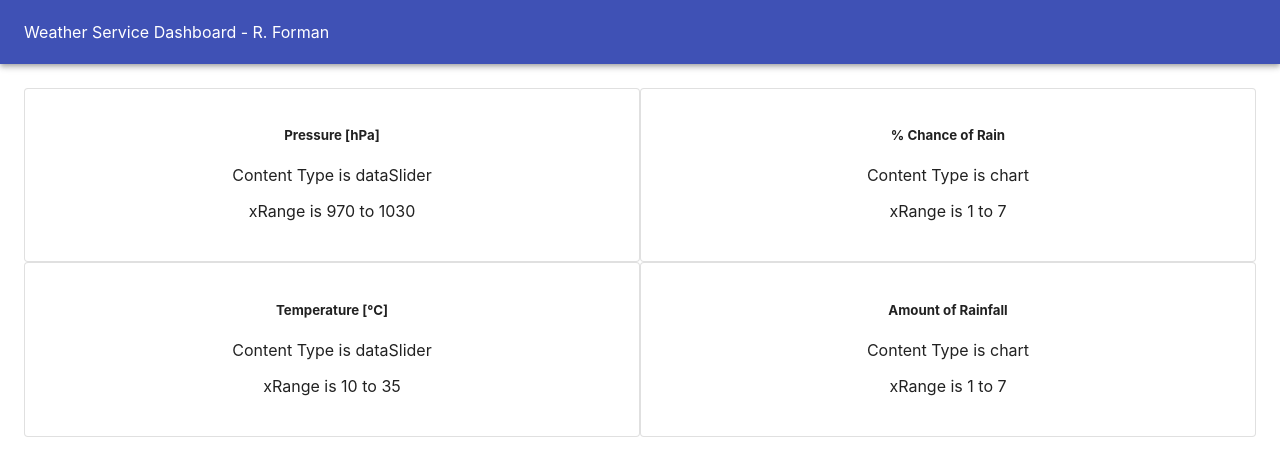
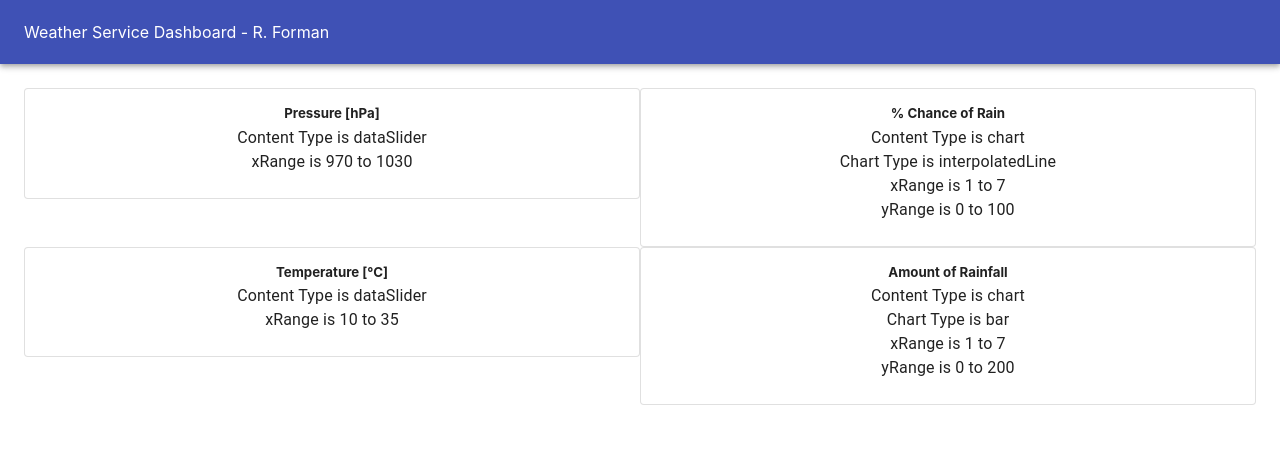
Before and after one commit to rforman9/WeatherDash, a React (Create React App) app: page / in a window 1280 px wide. Shown: the top 476 px of the page. Built offline with nearby package versions, Linux system fonts and the light colour scheme; no server answers.

Commit message:
moved dataslider and chart into functional objects

```diff
--- a/src/components/App.js
+++ b/src/components/App.js
@@ -4,16 +4,6 @@ import DisplayDashboard from './DisplayDashboard';
 import '../css/App.css';
 
 class App extends Component {
-
-  componentDidMount() {
-    fetch('./data.json')
-      .then(response => response.json())
-      .then(result => {
-        const content = result.map(item => {
-          return item;
-        })
-      });
-  }
 
   render() {
     return (
--- /dev/null
+++ b/src/components/Chart.js
@@ -0,0 +1,34 @@
+import React from 'react';
+import Card from '@material-ui/core/Card';
+import Typography from '@material-ui/core/Typography';
+import CardContent from '@material-ui/core/CardContent';
+// import CartActions from '@material-ui/core/CardActions';
+
+const Chart = (props) => {
+  return (
+    <div>
+      { props.contentType === "chart" ? (
+        <Card variant="outlined">
+          <CardContent>
+            <Typography gutterBottom variant="headline" component="h5">
+              {props.headingText}
+            </Typography>
+            <Typography component="p">
+              Content Type is {props.contentType}
+            </Typography>
+            <Typography component="p">
+              Chart Type is {props.chartType}
+            </Typography>
+            <Typography component="p">
+              xRange is {props.xRangeLo} to {props.xRangeHi}
+            </Typography>
+            <Typography component="p">
+              yRange is {props.yRangeLo} to {props.yRangeHi}
+            </Typography>
+          </CardContent>
+        </Card>
+      ) : console.log("no dataslider content")}
+    </div>
+  )
+}
+export default Chart
--- /dev/null
+++ b/src/components/DataSlider.js
@@ -0,0 +1,28 @@
+import React from 'react';
+import Card from '@material-ui/core/Card';
+import Typography from '@material-ui/core/Typography';
+import CardContent from '@material-ui/core/CardContent';
+// import CartActions from '@material-ui/core/CardActions';
+
+const DataSlider = (props) => {
+  return (
+    <div>
+      { props.contentType === "dataSlider" ? (
+        <Card variant="outlined">
+          <CardContent>
+            <Typography gutterBottom variant="headline" component="h5">
+              {props.headingText}
+            </Typography>
+            <Typography component="p">
+              Content Type is {props.contentType}
+            </Typography>
+            <Typography component="p">
+              xRange is {props.xRangeLo} to {props.xRangeHi}
+            </Typography>
+          </CardContent>
+        </Card>
+      ) : console.log("no dataslider content")}
+    </div>
+  )
+}
+export default DataSlider
--- a/src/components/DisplayDashboard.js
+++ b/src/components/DisplayDashboard.js
@@ -1,9 +1,7 @@
 import React, { Component } from 'react';
 import Grid from '@material-ui/core/Grid';
-import Card from '@material-ui/core/Card';
-import CardContent from '@material-ui/core/CardContent';
-// import Slider from '../components/Slider'
-// import Graph from '../components/Graph'
+import DataSlider from '../components/DataSlider'
+import Chart from '../components/Chart'
 
 const RAINFALL_API_CALL = 'http://private-4945e-weather34.apiary-proxy.com/weather34/rain';
 
@@ -45,7 +43,14 @@ class DisplayDashboard extends Component {
 
   }
 
-  // console.log('rainfallByDay' is { this.state.rainfallByDay })
+  CardMaker(sectionData) {
+    switch (sectionData.contentType) {
+      case "dataSlider":
+        return DataSlider(sectionData);
+      default:
+        return Chart(sectionData);
+    }
+  }
 
   render() {
     return (
@@ -55,19 +60,7 @@ class DisplayDashboard extends Component {
             <Grid container spacing={24} style={{ padding: 24 }}>
               {this.state.contentList.map(currentSection => (
                 <Grid item xs={12} sm={6} >
-                  <Card variant="outlined">
-                    <CardContent>
-                      <h5>
-                        {currentSection.headingText}
-                      </h5>
-                      <p>
-                        Content Type is {currentSection.contentType}
-                      </p>
-                      <p>
-                        xRange is {currentSection.xRangeLo} to {currentSection.xRangeHi}
-                      </p>
-                    </CardContent>
-                  </Card>
+                  {this.CardMaker(currentSection)}
                 </Grid>
               ))}
             </Grid>
```
